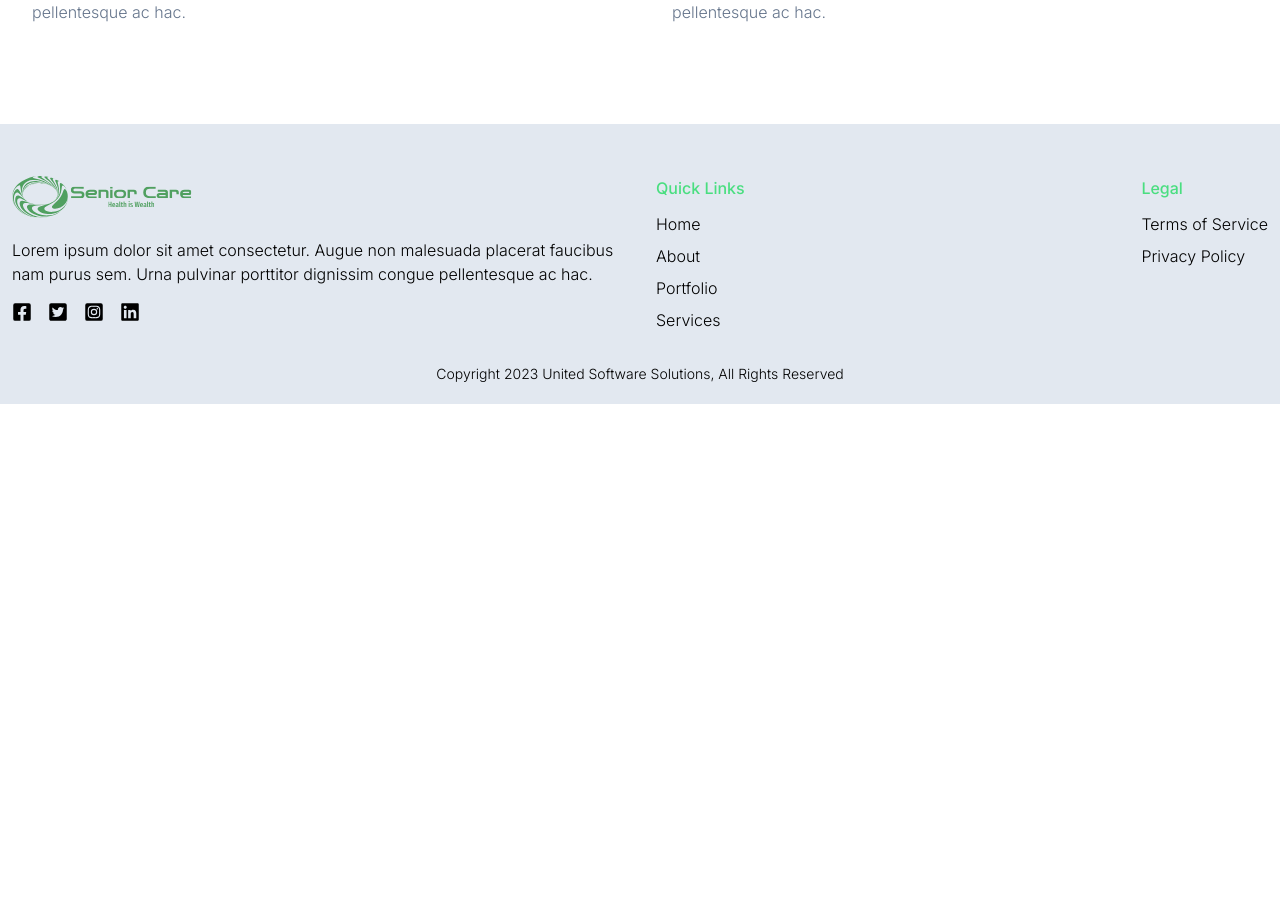
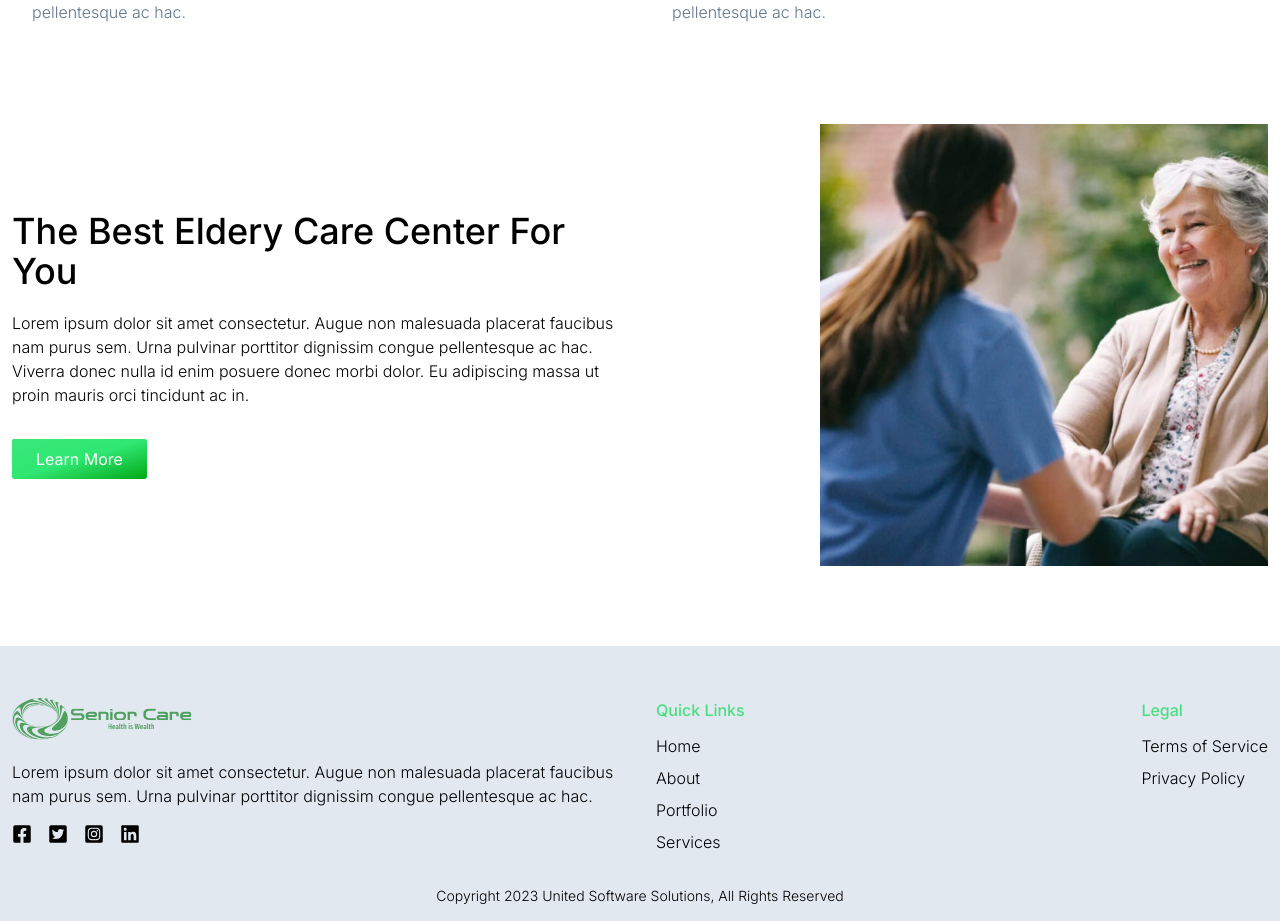
Before and after one commit to dev-knight0227/Senior-link, a Next.js app: page / in a window 1280 px wide. Shown: the part 1769-2690 px from the top of the page. Before the commit the page ends 2173 px from the top, so only its background shows below. Built offline with nearby package versions, Linux system fonts and the light colour scheme.

Commit message:
Care Section is Added

```diff
--- a/src/app/page.js
+++ b/src/app/page.js
@@ -1,6 +1,7 @@
 import Hero from "@/components/hero/Hero";
 import AboutUs from "@/components/aboutUsSection/AboutUs";
 import Services from "@/components/servicesSection/Services";
+import CareCenter from "@/components/careCenterSection/CareCenter";
 
 export default function Home() {
   return (
@@ -8,6 +9,7 @@
       <Hero />
       <AboutUs/>
       <Services/>
+      <CareCenter/>
     </>
   );
 }
--- /dev/null
+++ b/src/components/careCenterSection/CareCenter.jsx
@@ -0,0 +1,31 @@
+import Image from "next/image";
+import React from "react";
+import PrimaryButton from "../primaryButton/PrimaryButton";
+import CareImg from "../../../public/care.png"
+const CareCenter = () => {
+  return (
+    <section className="pb-20 dark:bg-slate-600 dark:text-slate-100">
+      <div className="container mx-auto px-3 flex flex-col gap-10 lg:flex-row lg:items-center">
+        <div className="left flex-1">
+          <h2 className="text-3xl sm:text-4xl font-medium mb-5 text-center sm:text-start">
+            The Best Eldery Care Center For You
+          </h2>
+          <p className="font-light mb-8">
+            Lorem ipsum dolor sit amet consectetur. Augue non malesuada placerat
+            faucibus nam purus sem. Urna pulvinar porttitor dignissim congue
+            pellentesque ac hac. Viverra donec nulla id enim posuere donec morbi
+            dolor. Eu adipiscing massa ut proin mauris orci tincidunt ac in.
+          </p>
+          <PrimaryButton>Learn More</PrimaryButton>
+        </div>
+        <div className="right flex-1 flex justify-center lg:justify-end">
+          <div className="img max-w-[450px] md:max-w-md">
+            <Image src={CareImg} />
+          </div>
+        </div>
+      </div>
+    </section>
+  );
+};
+
+export default CareCenter;
```
Also changed, not shown: public/care.png (added).
